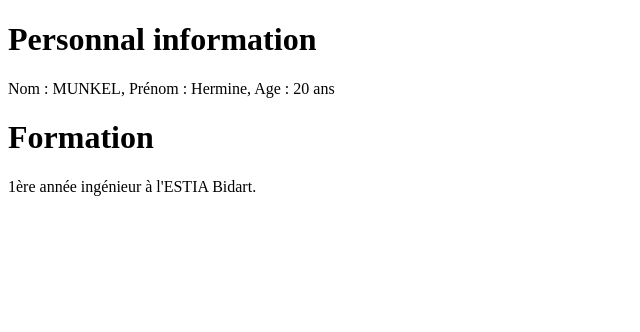
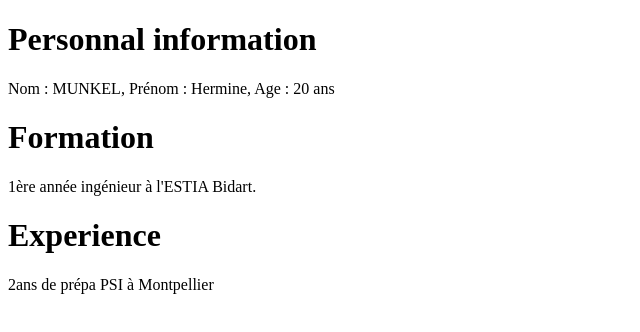
Before and after one commit to Hermine20/Hermine20.github.io, a plain HTML site: page index.html in a window 1280 px wide. Shown: the whole page, without its empty margins (0-640 px from the left). Drawn offline with Linux system fonts and the light colour scheme.

Commit message:
feat: experience

```diff
--- a/index.html
+++ b/index.html
@@ -6,6 +6,8 @@
     <p>Nom : MUNKEL, Prénom : Hermine, Age : 20 ans</p>
     <h1>Formation</h1>
     <p>1ère année ingénieur à l'ESTIA Bidart.</p>
+    <h1>Experience</h1>
+    <p>2ans de prépa PSI à Montpellier</p>
     <title> </title>
   </head>
   <body></body>
```
